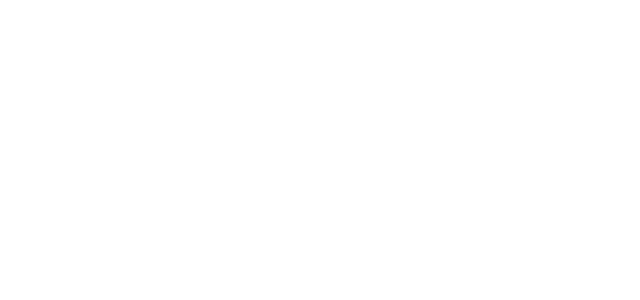
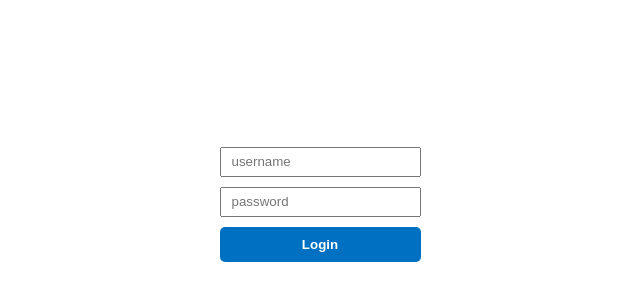
Before and after one commit to FredericGLX/Booking, a React (Create React App) app in the folder client/: page /login in a window 1280 px wide. Before the commit this address had no page. Shown: the part 204-504 px from the top of the page, without its empty margins (320-960 px from the left). Built offline with nearby package versions, Linux system fonts and the light colour scheme.

Commit message:
created auth login feature

```diff
--- a/client/src/App.tsx
+++ b/client/src/App.tsx
@@ -2,12 +2,14 @@ import { BrowserRouter, Routes, Route } from 'react-router-dom';
 import Home from './pages/home/Home';
 import Hotel from './pages/hotel/Hotel';
 import List from './pages/list/List';
+import Login from './pages/login/Login';
 
 function App(): JSX.Element {
   return (
     <BrowserRouter>
       <Routes>
         <Route path="/" element={<Home />} />
+        <Route path="/login" element={<Login />} />
         <Route path="/hotels" element={<List />} />
         <Route path="/hotels/:id" element={<Hotel />} />
       </Routes>
--- a/client/src/component/header/Header.tsx
+++ b/client/src/component/header/Header.tsx
@@ -16,6 +16,7 @@ import { format } from 'date-fns';
 import { bookingOptions, headerProps } from '../../interfaces/interfaces';
 import { useNavigate } from 'react-router-dom';
 import { SearchContext } from '../../context/SearchContext';
+import { AuthContext } from '../../context/AuthContext';
 
 function Header({ type }: headerProps): JSX.Element {
   const [destination, setDestination] = useState<string>('');
@@ -36,6 +37,8 @@ function Header({ type }: headerProps): JSX.Element {
   });
 
   const navigate = useNavigate();
+  const { state } = useContext(AuthContext);
+  const { user } = state;
 
   const handleOption = (name: keyof bookingOptions, operation: string) => {
     setOptions((prev) => {
@@ -88,7 +91,7 @@ function Header({ type }: headerProps): JSX.Element {
             <p className="headerDesc">
               Search low prices on hotels, homes and much more...
             </p>
-            <button className="headerBtn">Sign in / Register</button>
+            {!user && <button className="headerBtn">Sign in / Register</button>}
             <div className="headerSearch">
               <div className="headerSearchItem">
                 <FontAwesomeIcon icon={faBed} className="headerIcon" />
--- a/client/src/component/navbar/Navbar.tsx
+++ b/client/src/component/navbar/Navbar.tsx
@@ -1,17 +1,26 @@
 import './navbar.scss';
 import { Link } from 'react-router-dom';
+import { AuthContext } from '../../context/AuthContext';
+import { useContext } from 'react';
 
 function Navbar(): JSX.Element {
+  const { state } = useContext(AuthContext);
+  const { user } = state;
+
   return (
     <div className="navbar">
       <div className="navContainer">
         <Link to="/">
           <span className="logo">Booking App</span>
         </Link>
-        <div className="navItems">
-          <button className="navButton">Register</button>
-          <button className="navButton">Register</button>
-        </div>
+        {user ? (
+          user.username
+        ) : (
+          <div className="navItems">
+            <button className="navButton">Register</button>
+            <button className="navButton">Register</button>
+          </div>
+        )}
       </div>
     </div>
   );
--- /dev/null
+++ b/client/src/context/AuthContext.tsx
@@ -0,0 +1,63 @@
+import { createContext, useEffect, useReducer } from 'react';
+import { FC } from 'react';
+import { InitialState, MyAction, MyContext } from '../interfaces/authContext';
+
+const MY_STATE: InitialState = {
+  user: JSON.parse(localStorage.getItem('user')!) || null,
+  loading: false,
+  error: null,
+};
+
+export const AuthContext = createContext({} as MyContext);
+
+const AuthReducer = (state: InitialState, action: MyAction) => {
+  switch (action.type) {
+    case 'LOGIN_START':
+      return {
+        user: null,
+        loading: true,
+        error: null,
+      };
+    case 'LOGIN_SUCCESS':
+      return {
+        user: action.payload,
+        loading: false,
+        error: null,
+      };
+    case 'LOGIN_FAIL':
+      return {
+        user: null,
+        loading: false,
+        error: action.payload,
+      };
+    case 'LOGOUT':
+      return {
+        user: null,
+        loading: false,
+        error: null,
+      };
+    default:
+      return state;
+  }
+};
+
+export const AuthContextProvider: FC<{ children: JSX.Element }> = ({
+  children,
+}) => {
+  const [state, dispatch] = useReducer(AuthReducer, MY_STATE);
+
+  useEffect(() => {
+    localStorage.setItem('user', JSON.stringify(state.user));
+  }, [state.user]);
+
+  return (
+    <AuthContext.Provider
+      value={{
+        state,
+        dispatch,
+      }}
+    >
+      {children}
+    </AuthContext.Provider>
+  );
+};
--- a/client/src/context/SearchContext.tsx
+++ b/client/src/context/SearchContext.tsx
@@ -1,7 +1,6 @@
 import { createContext, useReducer } from 'react';
 import { FC } from 'react';
-import { bookingOptions } from '../interfaces/interfaces';
-import { InitialState, MyAction, MyContext } from '../interfaces/context';
+import { InitialState, MyAction, MyContext } from '../interfaces/searchContext';
 
 export const SearchContext = createContext({} as MyContext);
 
--- a/client/src/index.tsx
+++ b/client/src/index.tsx
@@ -3,14 +3,17 @@ import React from 'react';
 import ReactDOM from 'react-dom/client';
 import App from './App';
 import { SearchContextProvider } from './context/SearchContext';
+import { AuthContextProvider } from './context/AuthContext';
 
 const root = ReactDOM.createRoot(
   document.getElementById('root') as HTMLElement
 );
 root.render(
   <React.StrictMode>
-    <SearchContextProvider>
-      <App />
-    </SearchContextProvider>
+    <AuthContextProvider>
+      <SearchContextProvider>
+        <App />
+      </SearchContextProvider>
+    </AuthContextProvider>
   </React.StrictMode>
 );
--- /dev/null
+++ b/client/src/interfaces/authContext.ts
@@ -0,0 +1,23 @@
+interface UserObject {
+  createdAt: Date;
+  email: string;
+  updatedAt: Date;
+  username: string;
+  _id: string;
+}
+
+export interface InitialState {
+  user: UserObject | null;
+  loading: boolean;
+  error: Error | null;
+}
+
+export interface MyAction {
+  type: string;
+  payload?: any;
+}
+
+export interface MyContext {
+  state: InitialState;
+  dispatch: React.Dispatch<MyAction>;
+}
--- a/client/src/pages/hotel/Hotel.tsx
+++ b/client/src/pages/hotel/Hotel.tsx
@@ -27,8 +27,6 @@ function Hotel(): JSX.Element {
   const { state } = useContext(SearchContext);
   const dates = state?.dates;
   const options = state?.options;
-
-  console.log(dates[0]);
 
   const days = dayDifference(dates[0].endDate, dates[0].startDate);
 
--- /dev/null
+++ b/client/src/pages/login/Login.tsx
@@ -0,0 +1,65 @@
+import './login.scss';
+import React, { useContext, useState } from 'react';
+import { AuthContext } from '../../context/AuthContext';
+import { useNavigate } from 'react-router-dom';
+import axios, { AxiosError } from 'axios';
+
+function Login(): JSX.Element {
+  const [credentials, setCredentials] = useState({
+    username: undefined,
+    password: undefined,
+  });
+
+  const { state, dispatch } = useContext(AuthContext);
+  const { error, loading } = state;
+
+  const navigate = useNavigate();
+
+  const handleChange = (e: React.ChangeEvent<HTMLInputElement>) => {
+    setCredentials((prev) => ({
+      ...prev,
+      [e.target.id]: e.target.value,
+    }));
+  };
+
+  const handleClick = async (e: React.MouseEvent<HTMLButtonElement>) => {
+    e.preventDefault();
+    dispatch({ type: 'LOGIN_START' });
+
+    try {
+      const res = await axios.post('/auth/login', credentials);
+      dispatch({ type: 'LOGIN_SUCCESS', payload: res.data });
+      navigate('/');
+    } catch (error) {
+      const err = error as AxiosError;
+      dispatch({ type: 'LOGIN_FAILURE', payload: err.response?.data });
+    }
+  };
+
+  return (
+    <div className="login">
+      <div className="lContainer">
+        <input
+          type="text"
+          placeholder="username"
+          id="username"
+          onChange={handleChange}
+          className="lInput"
+        />
+        <input
+          type="password"
+          placeholder="password"
+          id="password"
+          onChange={handleChange}
+          className="lInput"
+        />
+        <button disabled={loading} onClick={handleClick} className="lButton">
+          Login
+        </button>
+        {error && <span>{error.message}</span>}
+      </div>
+    </div>
+  );
+}
+
+export default Login;
--- /dev/null
+++ b/client/src/pages/login/login.scss
@@ -0,0 +1,32 @@
+.login {
+  height: 100vh;
+  display: flex;
+  align-items: center;
+  justify-content: center;
+
+  .lContainer {
+    display: flex;
+    flex-direction: column;
+    gap: 10px;
+  }
+
+  .lInput {
+    height: 30px;
+    padding: 10px;
+  }
+
+  .lButton {
+    border: none;
+    padding: 10px 20px;
+    background-color: #0071c2;
+    color: white;
+    font-weight: bold;
+    cursor: pointer;
+    border-radius: 5px;
+  }
+
+  .lButton:disabled {
+    background-color: #0071c28c;
+    cursor: not-allowed;
+  }
+}
```
Also changed, not shown: client/src/interfaces/searchContext.ts (renamed from client/src/interfaces/context.ts).
